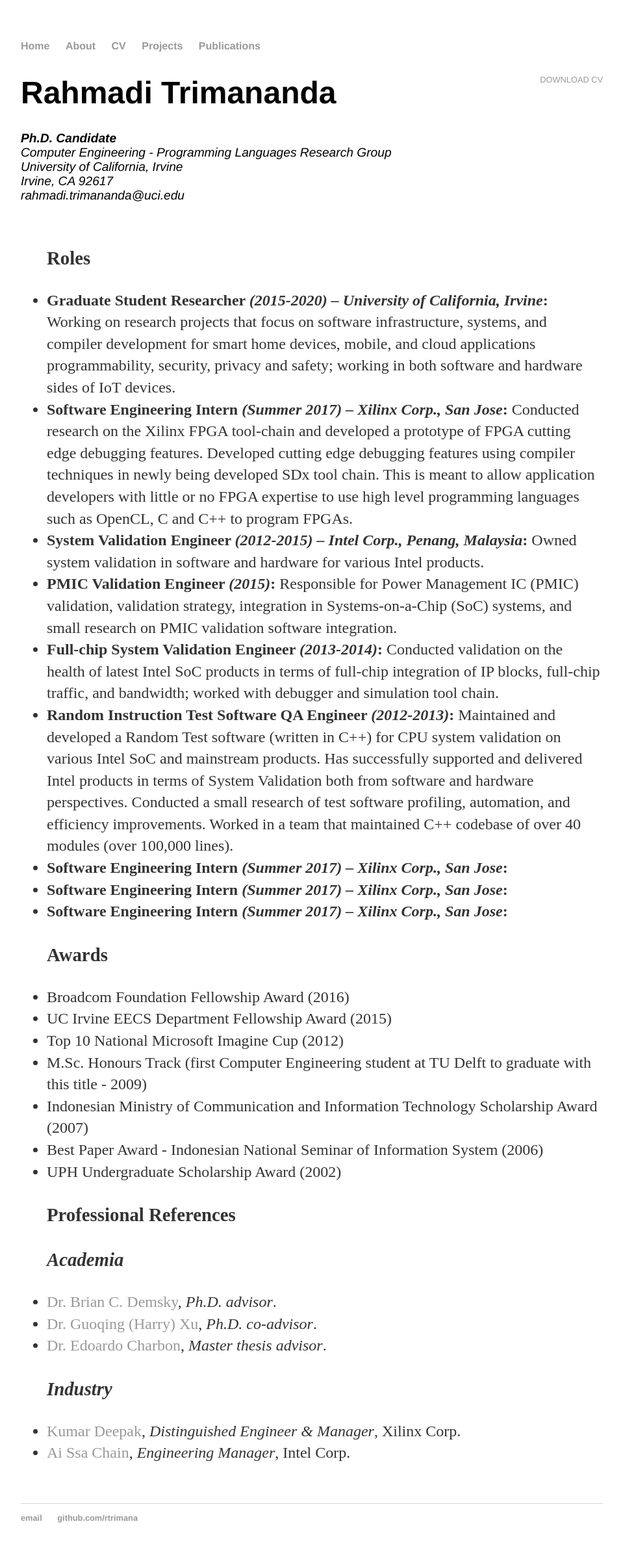
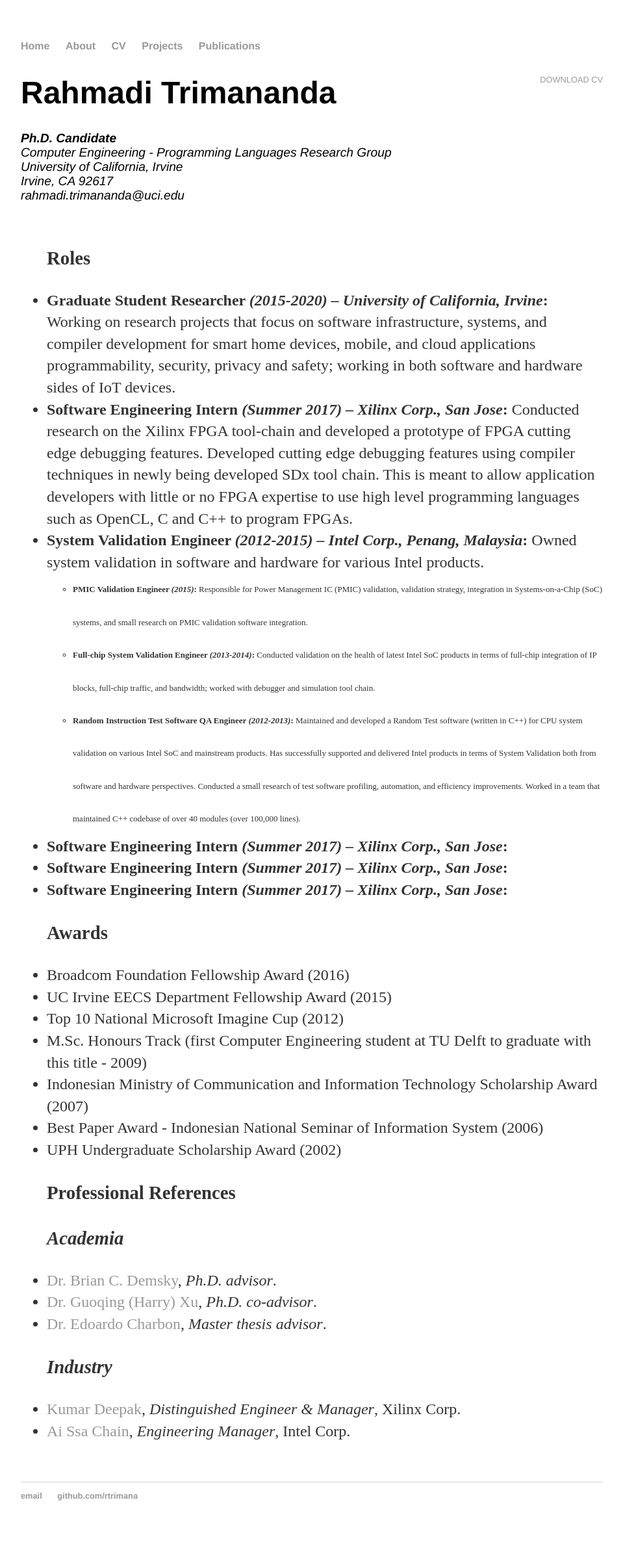
Before and after one commit to rtrimana/rahmaditrimananda.github.io, a Jekyll site: the page built from cv/index.html, in a window 1280 px wide. Shown: the whole page at 65% size, without its empty margins (160-1119 px from the left). Built offline with Jekyll 4.4.1, drawn with Linux system fonts in a browser that asks for light colours; after the commit the page ends 2371 px from its top, so only the background shows below that.

Commit message:
Update index.html

```diff
--- a/cv/index.html
+++ b/cv/index.html
@@ -22,9 +22,11 @@ title: CV of Your Name
 			<li><strong>Graduate Student Researcher <em>(2015-2020) – University of California, Irvine</em>:</strong> Working on research projects that focus on software infrastructure, systems, and compiler development for smart home devices, mobile, and cloud applications programmability, security, privacy and safety; working in both software and hardware sides of IoT devices.</li>
 			<li><strong>Software Engineering Intern <em>(Summer 2017) – Xilinx Corp., San Jose</em>:</strong> Conducted research on the Xilinx FPGA tool-chain and developed a prototype of FPGA cutting edge debugging features. Developed cutting edge debugging features using compiler techniques in newly being developed SDx tool chain. This is meant to allow application developers with little or no FPGA expertise to use high level programming languages such as OpenCL, C and C++ to program FPGAs.</li>
 			<li><strong>System Validation Engineer <em>(2012-2015) – Intel Corp., Penang, Malaysia</em>:</strong> Owned system validation in software and hardware for various Intel products.</li>
+			<ul class="roles"><font size="-1">
 				<li><strong>PMIC Validation Engineer <em>(2015)</em>:</strong> Responsible for Power Management IC (PMIC) validation, validation strategy, integration in Systems-on-a-Chip (SoC) systems, and small research on PMIC validation software integration.</li>
 				<li><strong>Full-chip System Validation Engineer <em>(2013-2014)</em>:</strong> Conducted validation on the health of latest Intel SoC products in terms of full-chip integration of IP blocks, full-chip traffic, and bandwidth; worked with debugger and simulation tool chain.</li>
 				<li><strong>Random Instruction Test Software QA Engineer <em>(2012-2013)</em>:</strong> Maintained and developed a Random Test software (written in C++) for CPU system validation on various Intel SoC and mainstream products. Has successfully supported and delivered Intel products in terms of System Validation both from software and hardware perspectives. Conducted a small research of test software profiling, automation, and efficiency improvements. Worked in a team that maintained C++ codebase of over 40 modules (over 100,000 lines).</li>
+				</font></ul>
 			<li><strong>Software Engineering Intern <em>(Summer 2017) – Xilinx Corp., San Jose</em>:</strong></li>
 			<li><strong>Software Engineering Intern <em>(Summer 2017) – Xilinx Corp., San Jose</em>:</strong></li>
 			<li><strong>Software Engineering Intern <em>(Summer 2017) – Xilinx Corp., San Jose</em>:</strong></li>
```
